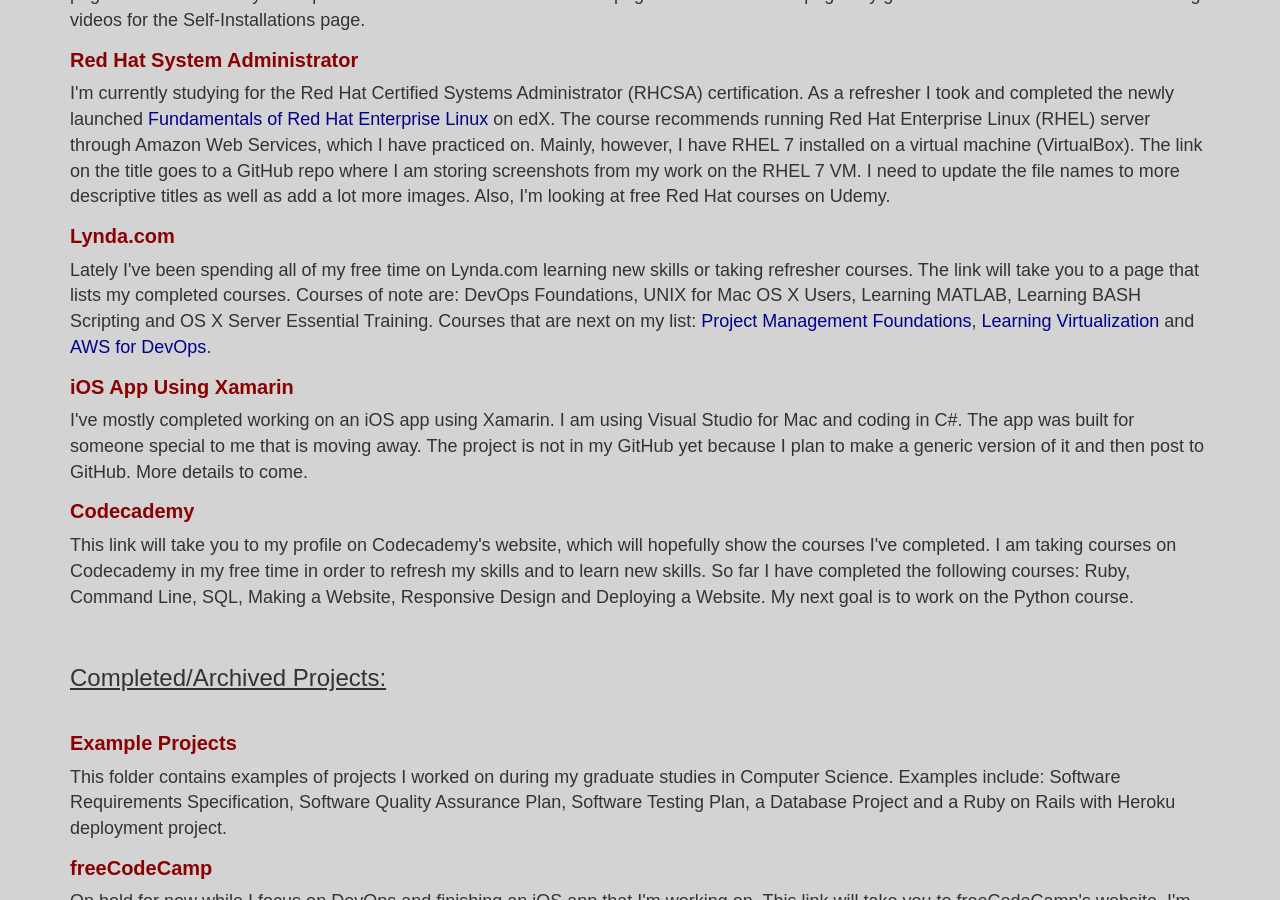
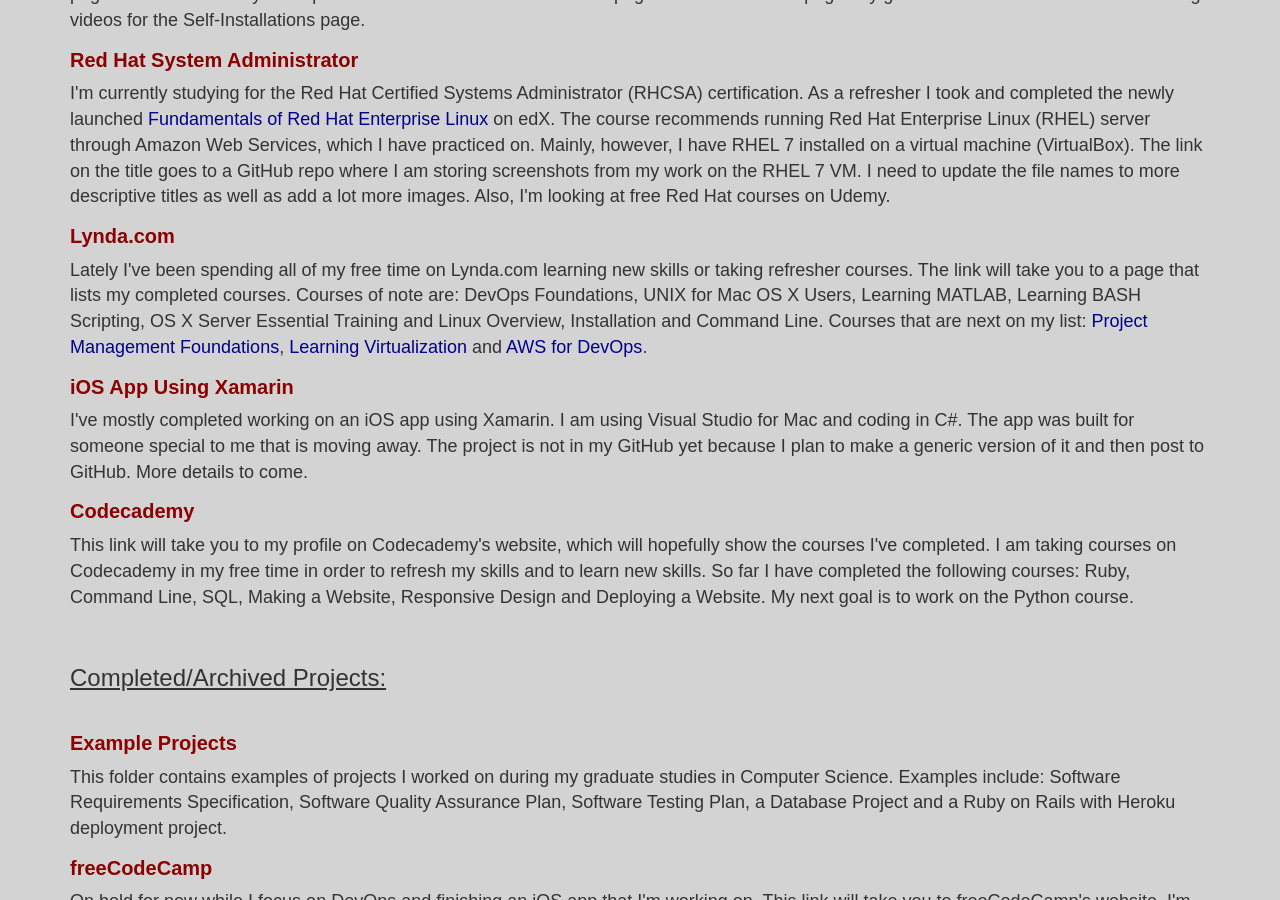
Before and after one commit to ztamayo/ztamayo.github.io, a Jekyll site: the page projects.html, which Jekyll copies as it is, in a window 1280 px wide and 900 px high, scrolled down 544 px. Built offline with Jekyll 4.4.1, drawn with Linux system fonts in a browser that asks for light colours; nearby versions of some CDN libraries.

Commit message:
Update projects.html

```diff
--- a/projects.html
+++ b/projects.html
@@ -98,9 +98,9 @@
         <h4><a id="git-links" href="https://www.lynda.com/AllCertificates/User/7350295" target="_blank"><b>Lynda.com</b></a></h4>
         <p id="projects">Lately I've been spending all of my free time on Lynda.com learning new skills or taking refresher courses.
         The link will take you to a page that lists my completed courses.  Courses of note are: DevOps Foundations, UNIX for Mac OS X Users, Learning
-        MATLAB, Learning BASH Scripting and OS X Server Essential Training.  Courses that are next on my list: <a id="inline-link"
-        href="https://www.lynda.com/Project-tutorials/Project-Management-Fundamentals/424947-2.html" target="_blank">Project Management
-        Foundations</a>, <a id="inline-link" href="https://www.lynda.com/Fusion-tutorials/Virtualization-Essential-Training/163066-2.html"
+        MATLAB, Learning BASH Scripting, OS X Server Essential Training and Linux Overview, Installation and Command Line.  Courses that are next on my
+        list: <a id="inline-link" href="https://www.lynda.com/Project-tutorials/Project-Management-Fundamentals/424947-2.html" target="_blank">Project
+        Management Foundations</a>, <a id="inline-link" href="https://www.lynda.com/Fusion-tutorials/Virtualization-Essential-Training/163066-2.html"
         target="_blank">Learning Virtualization</a> and <a id="inline-link" href="https://tinyurl.com/y8975t23" target="_blank">AWS for DevOps</a>.</p>
 
         <h4><a id="git-links" href="https://www.xamarin.com/" target="_blank"><b>iOS App Using Xamarin</b></a></h4>
```
